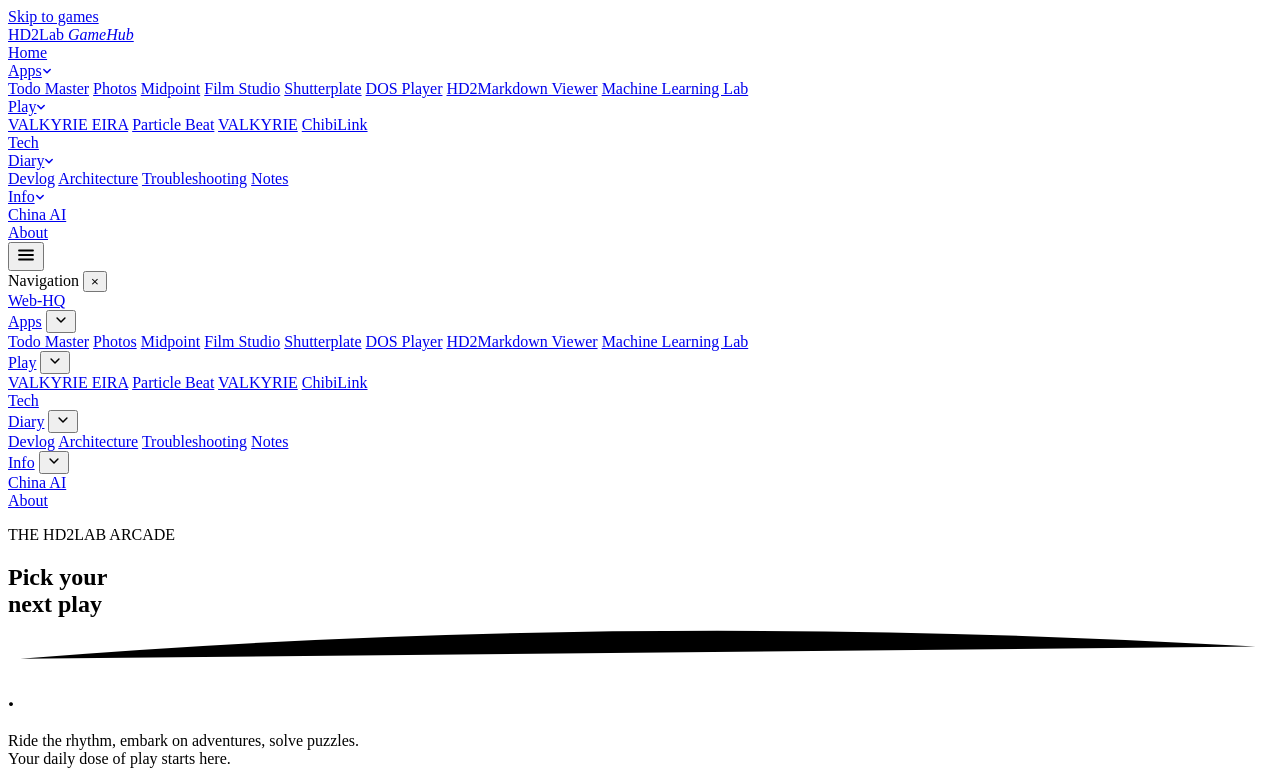
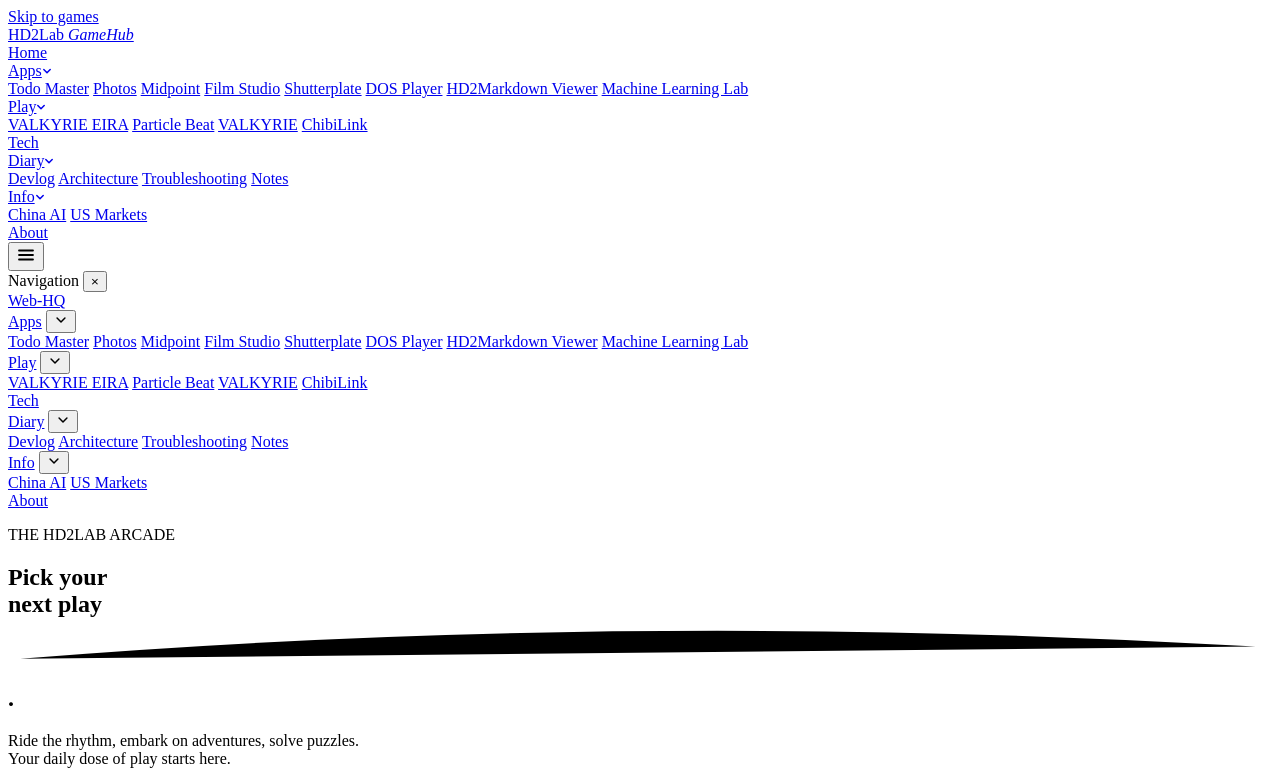
Before and after one commit to HyangDan2/GameHub, a website with bundled scripts: page index.html in a window 1280 px wide. Shown: the top 781 px of the page. Built offline with nearby package versions, Linux system fonts and the light colour scheme.

Commit message:
feat(nav): add US Markets under Info in the dropdown and drawer (#19)

```diff
--- a/index.html
+++ b/index.html
@@ -77,6 +77,7 @@
           <a class="nav-tab" href="https://hyangdan2.github.io/InformationHub/">Info<span class="nav-caret" aria-hidden="true"><svg width="10" height="10" viewBox="0 0 10 10" focusable="false"><path d="M1.8 3.5 5 6.7l3.2-3.2" fill="none" stroke="currentColor" stroke-width="1.5" stroke-linecap="round" stroke-linejoin="round"/></svg></span></a>
           <nav class="nav-dropdown-panel" aria-label="Info sections">
             <a class="nav-dropdown-link" href="https://hyangdan2.github.io/InformationHub/china-ai/">China AI</a>
+            <a class="nav-dropdown-link" href="https://hyangdan2.github.io/InformationHub/us-markets/">US Markets</a>
           </nav>
         </div>
         <a class="nav-tab" href="https://hyangdan2.github.io/about/">About</a>
@@ -150,6 +151,7 @@
         </div>
         <div class="drawer-sub" id="drawer-info">
           <a class="drawer-subitem" href="https://hyangdan2.github.io/InformationHub/china-ai/">China AI</a>
+          <a class="drawer-subitem" href="https://hyangdan2.github.io/InformationHub/us-markets/">US Markets</a>
         </div>
       </div>
       <a class="drawer-item" href="https://hyangdan2.github.io/about/">About</a>
```
Also changed, not shown: tests/browser/hub.spec.js (+1 -0 lines).
